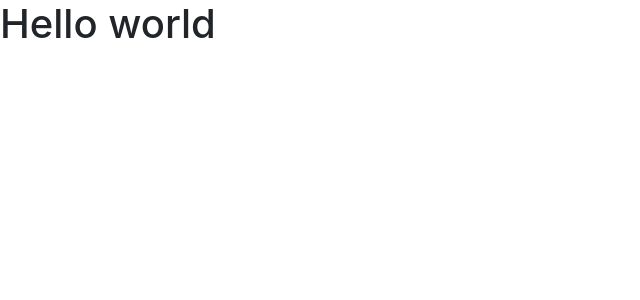
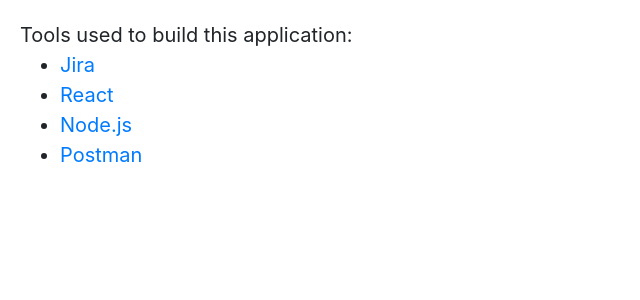
Before and after one commit to Codubee/MathSkillsMW3-4-Front, a React (Create React App) app: page / in a window 1280 px wide. Shown: the top 300 px of the page, without its empty margins (0-640 px from the left). Built offline with nearby package versions, Linux system fonts and the light colour scheme.

Commit message:
Added tools component

```diff
--- /dev/null
+++ b/src/components/Tools.css
@@ -0,0 +1,5 @@
+/*Created the styling sheet for the Tools component*/
+#Tools{
+    padding: 20px;
+    font-size: 20px;
+}
--- /dev/null
+++ b/src/components/Tools.js
@@ -0,0 +1,19 @@
+import React from 'react'
+import '../components/Tools.css'
+
+/*Created the tools component with hyperlinks to the tools used*/
+function Tools(){
+    return(
+        <div id = "Tools">
+            Tools used to build this application:
+            <ul>
+                <li><a href = "https://www.atlassian.com/software/jira">Jira</a></li>
+                <li><a href = "https://reactjs.org/">React</a></li>
+                <li><a href = "https://nodejs.org/en/">Node.js</a></li>
+                <li><a href = "https://www.postman.com/">Postman</a></li>
+            </ul>
+        </div>
+    )
+}
+
+export default Tools;
--- a/src/views/LandingPage.js
+++ b/src/views/LandingPage.js
@@ -1,10 +1,11 @@
 import React from 'react';
+import Tools from '../components/Tools'
 
 function LandingPage()
 {
   return (
         <div>
-            <h1>Hello world</h1>
+            <Tools/>
         </div>
     )
 }
```
